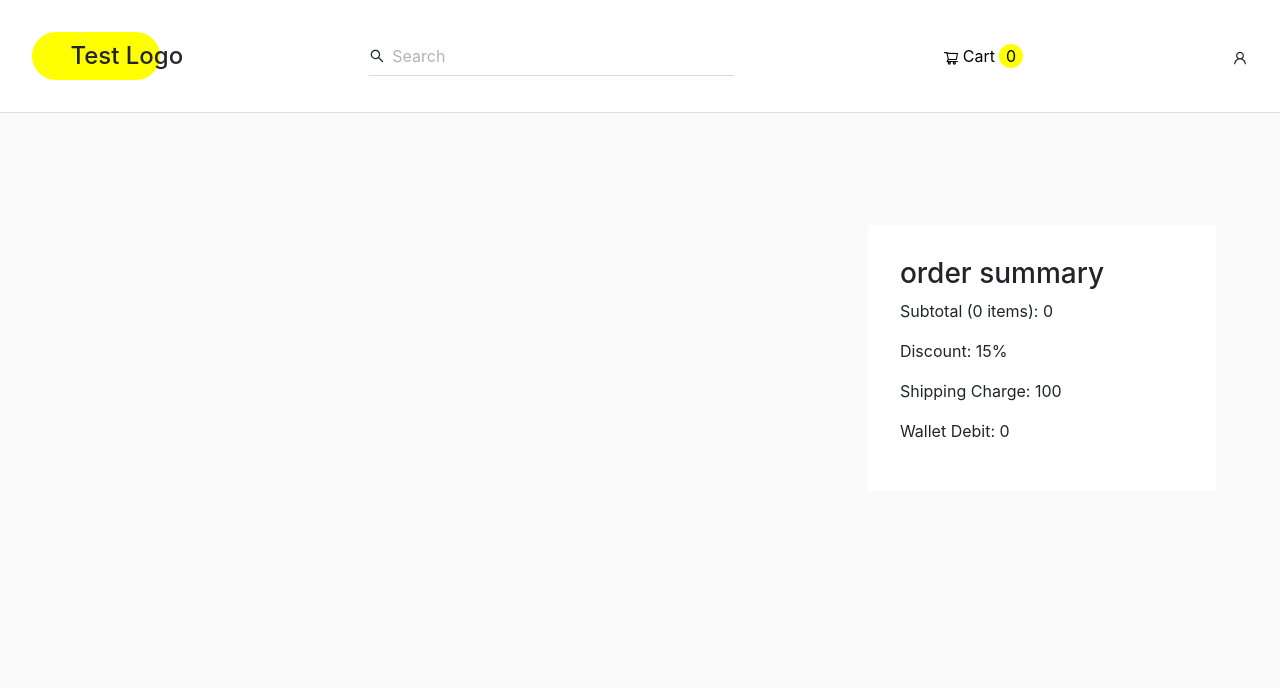
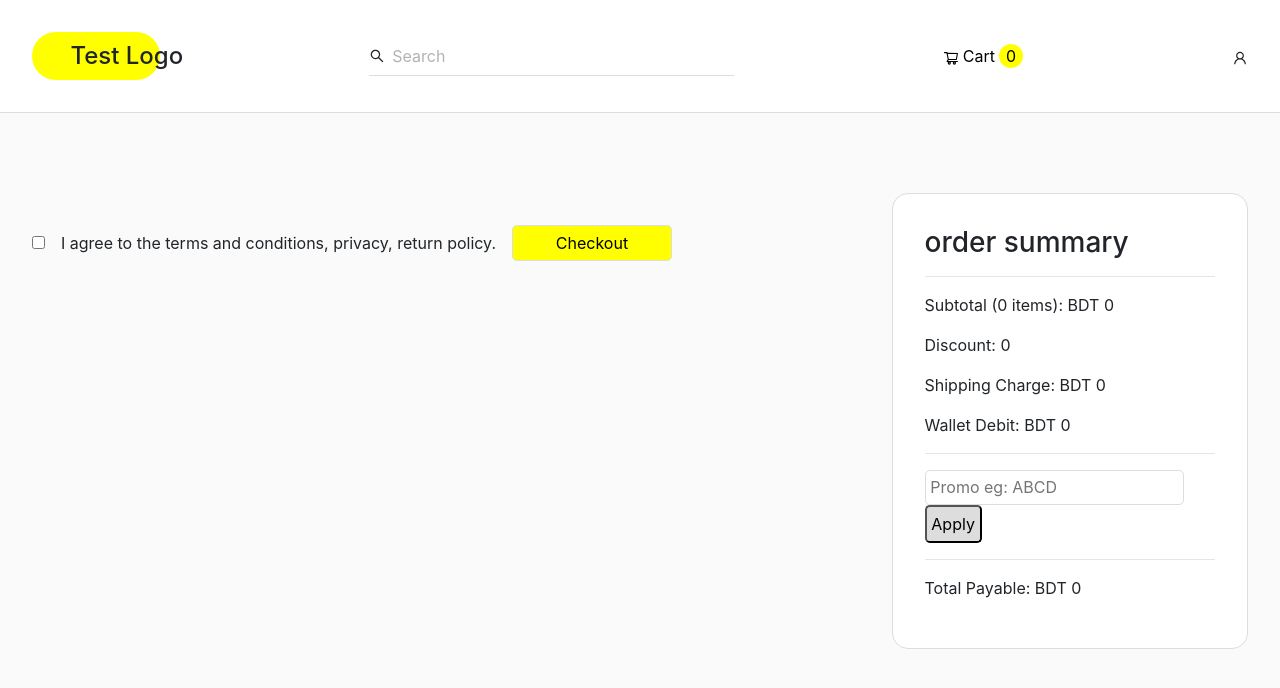
Before and after one commit to TowhidAust/onlineProductSellingApp, a React (Create React App) app: page /CartPage in a window 1280 px wide. Shown: the top 688 px of the page. Built offline with nearby package versions, Linux system fonts and the light colour scheme.

Commit message:
done product summary and checkouts. now need to implement admin panel

```diff
--- a/src/App.css
+++ b/src/App.css
@@ -32,12 +32,16 @@ body{
   color: #61dafb;
 }
 
-button{
+/* button{
   padding: 2% 3%;
   background-color: #037fff;
   color: white;
   border: 1px solid #222;
   border-radius: 5px !important;
+} */
+
+input{
+  outline: none;
 }
 
 @keyframes App-logo-spin {
--- a/src/App.js
+++ b/src/App.js
@@ -11,6 +11,7 @@ import CartPage from './components/CartPage';
 
 
 import React, { Component } from 'react'
+import Admin from './components/AdminPanel';
 
 export default class App extends Component {
   constructor(props) {
@@ -33,6 +34,7 @@ export default class App extends Component {
             <Route path="/" exact component={Home}></Route>
             <Route path={`/ProductDetails/:${this.props.productid}`} exact component={ProductDetails} productdescription={this.props.productdescription}></Route>
             <Route path="/CartPage" exact component={CartPage}></Route>
+            <Route path="/Admin" exact component={Admin}></Route>
           </Switch>
         </div>
 
--- a/src/components/CartPage/cartPage.css
+++ b/src/components/CartPage/cartPage.css
@@ -3,7 +3,7 @@
     width: 100%;
     display: flex;
     justify-content: center;
-    align-items: center;
+    align-items: flex-start;
     padding: 2em;
 }
 .chosenProdInner{
@@ -23,8 +23,10 @@
 .orderSummary{
     width: 30%;
     background: #fff;
-    margin: 2em;
+    margin-left: 2em;
     padding: 2em;
+    border-radius: 1em;
+    border: 1px solid #ddd;
 }
 
 .chosenProduct img{
@@ -56,3 +58,77 @@
 .prodPlusMinus span{
     cursor: pointer;
 }
+
+.promoCode input{
+    border-radius: 0.3em;
+    border: 1px solid #ddd;
+    padding: 0.3em;
+}
+.promoCode button{
+    border-radius: 0.3em;
+    background-color: #ddd;
+    padding: 0.3em;
+}
+
+.termsAndConditions{
+    display: flex;
+    justify-content:flex-start;
+    align-items: center;
+    padding: 2em 0;
+}
+
+.termsAndConditions button{
+    background-color: yellow;
+    border: 1px solid #ddd;
+    padding: 0.3em;
+    border-radius: 0.3em;
+    margin-left: 1em;
+    width: 10em;
+}
+
+.termsAndConditions span{
+    margin-left: 1em;
+}
+
+.confirmationModal{
+    width: 100%;
+    min-height: 100vh;
+    background-color: rgba(0,0,0,0.7);
+    position: fixed;
+    top: 0;
+    left: 0;
+    display: flex;
+    justify-content: center;
+    align-items: center;
+}
+
+.confirmationModalInner{
+    background-color: #fff;
+    padding: 2em;
+    border-radius: 1em;
+}
+
+.btnAdmin{
+    background-color: yellow;
+    border-radius: 1em;
+    padding: 0.5em;
+    border: 1px solid #ddd;
+}
+
+.confirmationModalInner{
+    display: flex;
+    justify-content: center;
+    align-items: center;
+    flex-direction: column;
+}
+
+.confirmationModalInner .tick{
+    background-color: black;
+    color: white;
+    width: 1em;
+    height: 1em;
+    border-radius: 100%;
+    display: flex;
+    justify-content: center;
+    align-items: center;
+}
--- a/src/components/CartPage/index.js
+++ b/src/components/CartPage/index.js
@@ -2,6 +2,7 @@ import React, { Component } from 'react';
 import "./cartPage.css";
 import { AiOutlineSearch, AiOutlineShoppingCart, AiOutlineUser } from 'react-icons/ai';
 import { Link } from 'react-router-dom';
+import { TiTick } from 'react-icons/ti';
 export default class CartPage extends Component {
 
     constructor(props) {
@@ -10,7 +11,16 @@ export default class CartPage extends Component {
             isDataLoaded: false,
             cartCount: 0,
             chosenProducts: [],
-            totalAmount: 0
+            totalAmount: 0,
+            shippingCharge: 0,
+            discount: 0,
+            walletDebit: 0,
+            promoCode: 'ABCD',
+            promoCodeValidity: 'valid',
+            promcodeInputValue: '',
+            errorMessage: '',
+            termsAgreeCheckbox: false,
+            checkOutButtonClick: false
         }
     }
 
@@ -18,18 +28,17 @@ export default class CartPage extends Component {
 
         const { data } = this.props.location;
         // console.log("data from props location", data);
-
-
-
-
         if (data) {
 
           let mergedChosenProd = this.removeDuplicatesFromArr(data.chosenProducts);
 
+            let totalAmount = this.calculateTotalAmount(mergedChosenProd);
+            console.log("Total Amount", totalAmount);
             this.setState({
                 isDataLoaded: true,
                 cartCount: data.quantity,
-                chosenProducts: mergedChosenProd
+                chosenProducts: mergedChosenProd,
+                totalAmount: totalAmount
             })
         } else {
             this.setState({
@@ -64,7 +73,150 @@ export default class CartPage extends Component {
         return result;
     }
 
+    calculateTotalAmount = (productJson) => {
+        let totalPrice = 0;
+        for (let i in productJson) {
+            let price = productJson[i]['price'] * productJson[i]['quantity'];
+            totalPrice = totalPrice + price;
+        }
 
+        return totalPrice;
+    }
+
+
+    productPlusClickHandler = (e) => {
+        let productId = e.target.getAttribute('productid');
+        let _chosenProductsJson = this.state.chosenProducts;
+
+        for (let i in _chosenProductsJson) {
+            let currentProdId = _chosenProductsJson[i]['_id'];
+            let currentProdQuantity = _chosenProductsJson[i]['quantity'];
+
+            if (currentProdId === productId) {
+                _chosenProductsJson[i]['quantity'] = (currentProdQuantity + 1);
+                let totalAmount = this.calculateTotalAmount(_chosenProductsJson);
+
+                this.setState({
+                    chosenProducts: _chosenProductsJson,
+                    totalAmount: totalAmount
+                })
+
+                return false;
+            }
+
+        }
+
+    }
+
+
+
+    productMinusClickHandler = (e) => {
+        let productId = e.target.getAttribute('productid');
+        let _chosenProductsJson = this.state.chosenProducts;
+
+        for (let i in _chosenProductsJson) {
+            let currentProdId = _chosenProductsJson[i]['_id'];
+            let currentProdQuantity = _chosenProductsJson[i]['quantity'];
+
+            if (currentProdId === productId) {
+
+                let minimizeProduct = currentProdQuantity - 1;
+                if (minimizeProduct >= 0) {
+                    _chosenProductsJson[i]['quantity'] = minimizeProduct;
+                }
+                let totalAmount = this.calculateTotalAmount(_chosenProductsJson);
+                this.setState({
+                    chosenProducts: _chosenProductsJson,
+                    totalAmount: totalAmount
+                })
+
+                return false;
+            }
+
+        }
+
+    }
+
+    applyPromoCodeClickHandler = (e) => {
+        let promocode = this.state.promoCode;
+        let promoCodeValidity = this.state.promoCodeValidity;
+        let promcodeInputValue = this.state.promcodeInputValue;
+        if (promoCodeValidity === 'valid' && promcodeInputValue !== '' && promcodeInputValue === promocode) {
+            let totalAmount = this.state.totalAmount;
+            let discount = 15 / 100;
+            let amountAfterDiscount = totalAmount - (totalAmount * discount);
+            this.setState({
+                discount: "15%",
+                totalAmount: amountAfterDiscount,
+                promoCodeValidity: 'invalid',
+                errorMessage: 'PromoCode Applied'
+            })
+        } else {
+            this.setState({
+                errorMessage: 'Promo code invalid/expired'
+            })
+            // return false;
+        }
+    }
+
+    promocodeInputOnchangeHandler = (e) => {
+        this.setState({
+            promcodeInputValue: e.target.value,
+        })
+    }
+
+    checkoutButtonClickHandler = (e) => {
+        if (this.state.termsAgreeCheckbox) {
+            // alert("true");
+            this.setState({
+                checkOutButtonClick: true,
+            })
+        } else {
+            this.setState({
+                checkOutButtonClick: false,
+            })
+            alert("You have to agree with terms and conditions.");
+       }
+    }
+
+
+    termsCheckBoxClickHandler = (e) => {
+        let checkedStatus = e.target.checked;
+        console.log("e.target.checked", e.target.checked);
+        if (checkedStatus === true) {
+            this.setState({
+                termsAgreeCheckbox : true
+            })
+        } else {
+            this.setState({
+                termsAgreeCheckbox : false
+            })
+        }
+
+    }
+
+    renderConfirmationModal = ()=> {
+        if (this.state.termsAgreeCheckbox && this.state.checkOutButtonClick) {
+            return (
+                <div className="confirmationModal">
+                        <div className="confirmationModalInner">
+                            <span className="tick"><TiTick/></span>
+                            <div>Your order Placed Successfully</div>
+
+
+                            <Link style={{ textDecoration: "none", color: "black", display: "flex", justifyContent: "space-between", alignItems: "center", width: "100%" }}
+                                to={{
+                                    pathname: "/Admin",
+                                    data: this.state.chosenProducts}}>
+                                <button className="btnAdmin">Go to Admin Panel</button>
+                            </Link>
+                        </div>
+                    </div>
+            )
+        } else {
+
+        }
+    }
 
     renderChosenProductDetails() {
         let productsData = this.state.chosenProducts;
@@ -88,7 +240,9 @@ export default class CartPage extends Component {
                             <span className="title">quantity:</span>
 
                             <div className="prodPlusMinus">
-                                <span>-</span><span>{ d.quantity}</span><span>+</span>
+                                <span onClick={(e)=>this.productMinusClickHandler(e)} productid={d._id}>-</span>
+                                <span>{d.quantity}</span>
+                                <span onClick={(e)=>this.productPlusClickHandler(e)} productid = {d._id}>+</span>
                             </div>
                         </div>
                         <div>Total Price: <span>{ d.quantity * d.price}</span></div>
@@ -128,18 +282,55 @@ export default class CartPage extends Component {
                     <section className="chosenProductDetails">
                         <div className="chosenProdInner">
                             {this.renderChosenProductDetails()}
+
+                            <div className="termsAndConditions">
+                                <input type="checkbox" onChange={(e)=>this.termsCheckBoxClickHandler(e)}/>
+                                <span>I agree to the terms and conditions, privacy, return policy.</span>
+                                <button onClick={(e)=>this.checkoutButtonClickHandler(e)}>Checkout</button>
+                            </div>
                         </div>
 
                         <div className="orderSummary">
                             <h3>order summary</h3>
-                            <p>Subtotal ({this.state.cartCount} items): {this.state.totalAmount}</p>
-                            <p>Discount: 15%</p>
-                            <p>Shipping Charge: 100</p>
-                            <p>Wallet Debit: 0</p>
+                            <hr/>
+                            <p>Subtotal ({this.state.cartCount} items): BDT {this.state.totalAmount}</p>
+                            <p>Discount: {this.state.discount}</p>
+                            <p>Shipping Charge: BDT {this.state.shippingCharge}</p>
+                            <p>Wallet Debit: BDT {this.state.walletDebit}</p>
+
+                            <hr/>
+                            <div className="promoCode">
+                                <span className="promoCodeErrorMsg">{ this.state.errorMessage}</span>
+                                <input onChange={(e)=>this.promocodeInputOnchangeHandler(e)} type="text" placeholder="Promo eg: ABCD" />
+                                <button onClick={(e)=>this.applyPromoCodeClickHandler(e)}>Apply</button>
+                            </div>
+
+                            <hr />
+
+                            <p>Total Payable: BDT { this.state.totalAmount }</p>
                         </div>
 
 
+
                     </section>
+
+
+                    {/* <div className="confirmationModal">
+                        <div className="confirmationModalInner">
+                            <span className="tick"><TiTick/></span>
+                            <div>Your order Placed Successfully</div>
+
+
+                            <Link style={{ textDecoration: "none", color: "black", display: "flex", justifyContent: "space-between", alignItems: "center", width: "100%" }}
+                                to={{
+                                    pathname: "/Admin",
+                                    data: this.state.chosenProducts}}>
+                                <button className="btnAdmin">Go to Admin Panel</button>
+                            </Link>
+                        </div>
+                    </div> */}
+
+                    {this.renderConfirmationModal()}
                 </section>
             </>
         )
```
Also changed, not shown: src/components/AdminPanel/index.js (added, +12 -0 lines), src/components/ProductCard/index.js (+4 -11 lines), src/components/AdminPanel/admin.css (added).
